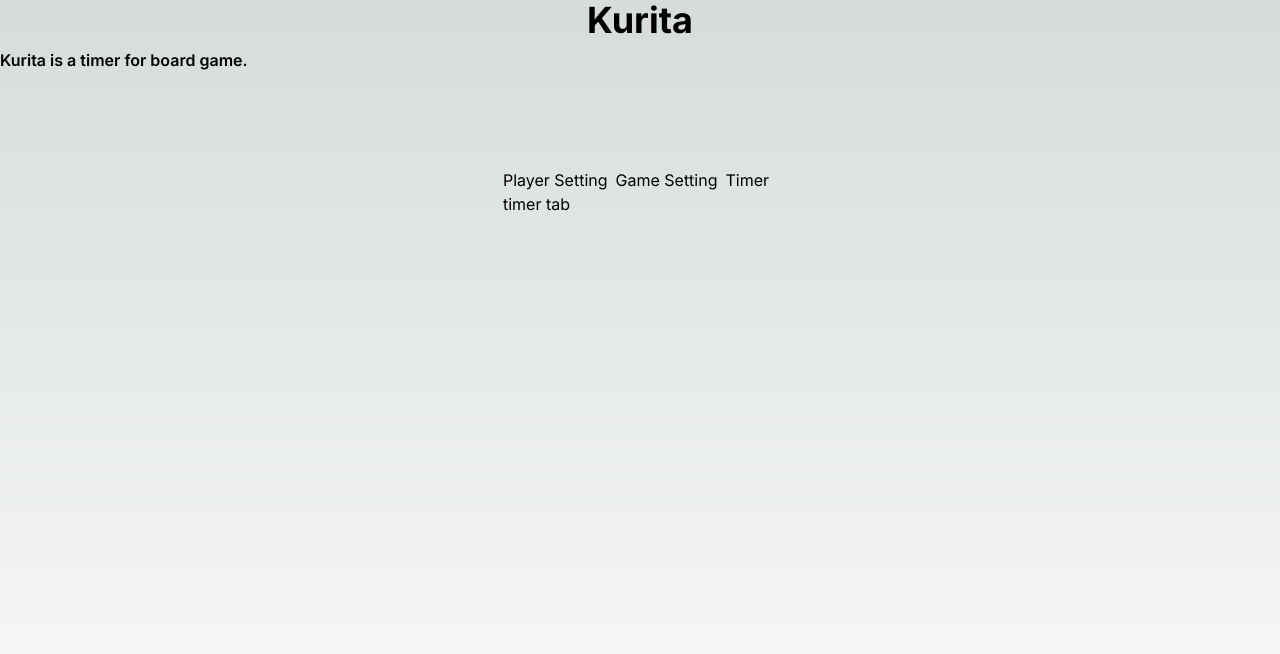
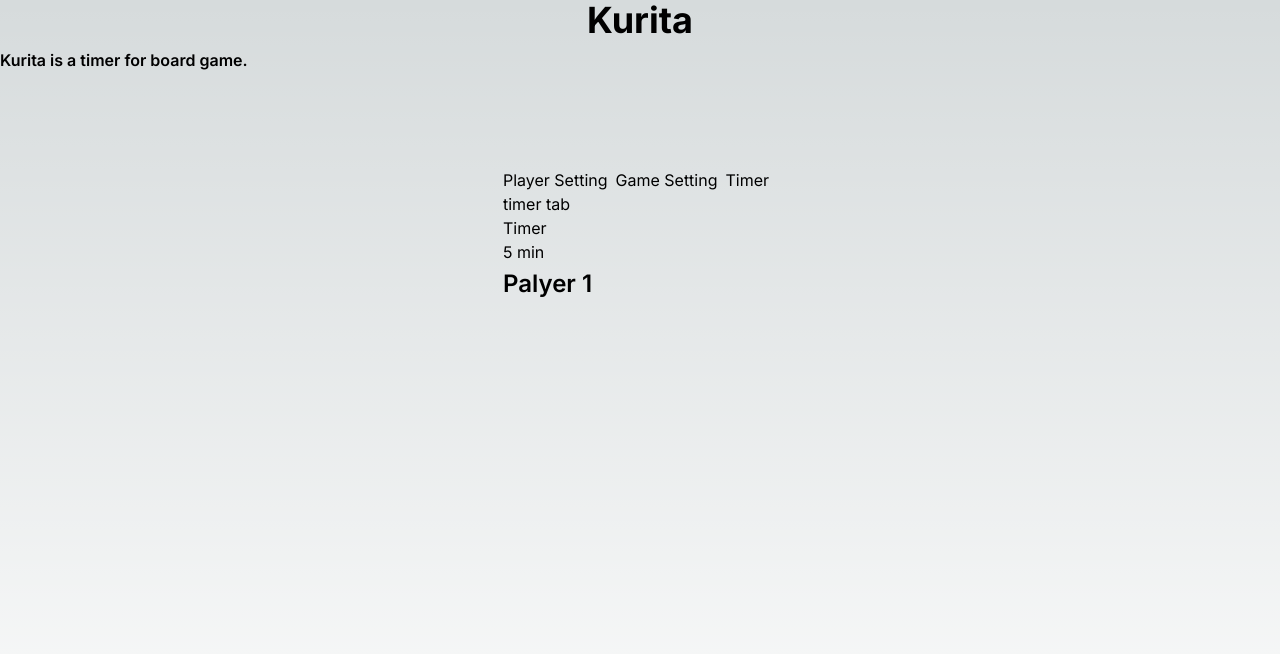
Before and after one commit to tomato3713/kurita, a Next.js app: page / in a window 1280 px wide. Both pictures are taken after a click on the button "Timer". Shown: the top 654 px of the page. Built offline with nearby package versions, Linux system fonts and the light colour scheme.

Commit message:
pass active players and game setting to Timer tab component

```diff
--- a/src/app/page.tsx
+++ b/src/app/page.tsx
@@ -3,9 +3,27 @@
 import { useState } from "react";
 import { Tab, TabItem } from "./components/Tab";
 
-type TimerTabProps = {};
-const TimerTab: React.FC<TimerTabProps> = ({}) => {
-  return <div className="timer-tab">timer tab</div>;
+type TimerTabProps = {
+  players: Player[];
+  gameSetting: GameSetting;
+};
+const TimerTab: React.FC<TimerTabProps> = ({ players, gameSetting }) => {
+  return (
+    <div className="timer-tab">
+      timer tab
+      <div>Timer</div>
+      <div>{gameSetting.span} min</div>
+      <div className="flex">
+        {players.map((player) => {
+          return (
+            <div>
+              <PlayerIcon player={player} />
+            </div>
+          );
+        })}
+      </div>
+    </div>
+  );
 };
 
 type GameSettingTabProps = {
@@ -238,7 +256,16 @@ export default function Home() {
         />
       ),
     },
-    { tabKey: "timer", title: "Timer", content: <TimerTab /> },
+    {
+      tabKey: "timer",
+      title: "Timer",
+      content: (
+        <TimerTab
+          players={players.filter((p) => p.active)}
+          gameSetting={gameSetting}
+        />
+      ),
+    },
   ];
 
   return (
```
